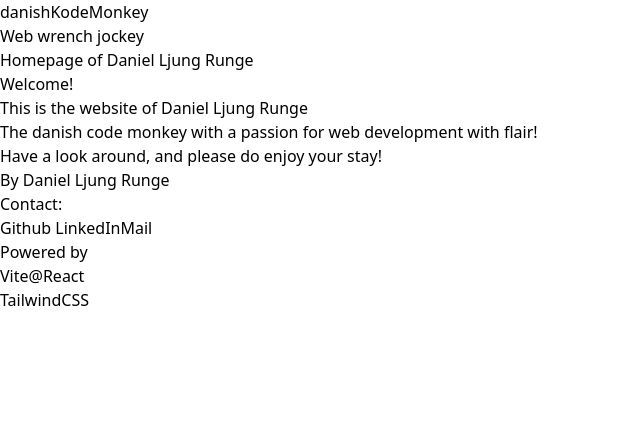
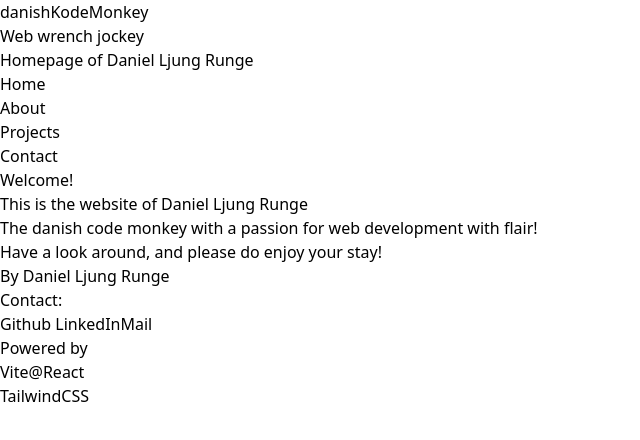
Before and after one commit to DanishKodeMonkey/DKM-cave, a React (Vite) app: page / in a window 1280 px wide. Shown: the top 440 px of the page, without its empty margins (0-640 px from the left). Built offline with nearby package versions, Linux system fonts and the light colour scheme.

Commit message:
feat: navbar to header with links to pages

```diff
--- a/src/components/Header.jsx
+++ b/src/components/Header.jsx
@@ -1,11 +1,17 @@
 import React from 'react';
+import Navbar from './Navbar';
 
 function Header() {
     return (
         <div className='flex flex-col justify-center align-center text-center'>
-            <h1 className='text-4xl'>danishKodeMonkey</h1>
-            <h2 className='text-2xl'>Web wrench jockey </h2>
-            <h3 className='text-1xl'>Homepage of Daniel Ljung Runge</h3>
+            <div>
+                <h1 className='text-4xl'>danishKodeMonkey</h1>
+                <h2 className='text-2xl'>Web wrench jockey </h2>
+                <h3 className='text-1xl'>Homepage of Daniel Ljung Runge</h3>
+            </div>
+            <div>
+                <Navbar />
+            </div>
         </div>
     );
 }
--- /dev/null
+++ b/src/components/Navbar.jsx
@@ -0,0 +1,24 @@
+import { Link } from 'react-router-dom';
+
+function Navbar() {
+    return (
+        <nav>
+            <ul>
+                <li>
+                    <Link to='/'>Home</Link>
+                </li>
+                <li>
+                    <Link to='/about'>About</Link>
+                </li>
+                <li>
+                    <Link to='/projects'>Projects</Link>
+                </li>
+                <li>
+                    <Link to='/contact'>Contact</Link>
+                </li>
+            </ul>
+        </nav>
+    );
+}
+
+export default Navbar;
```
